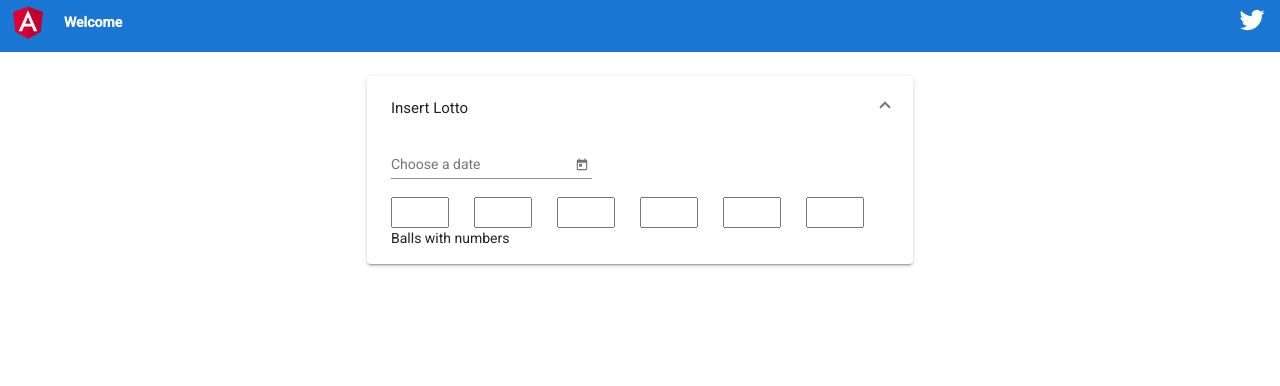
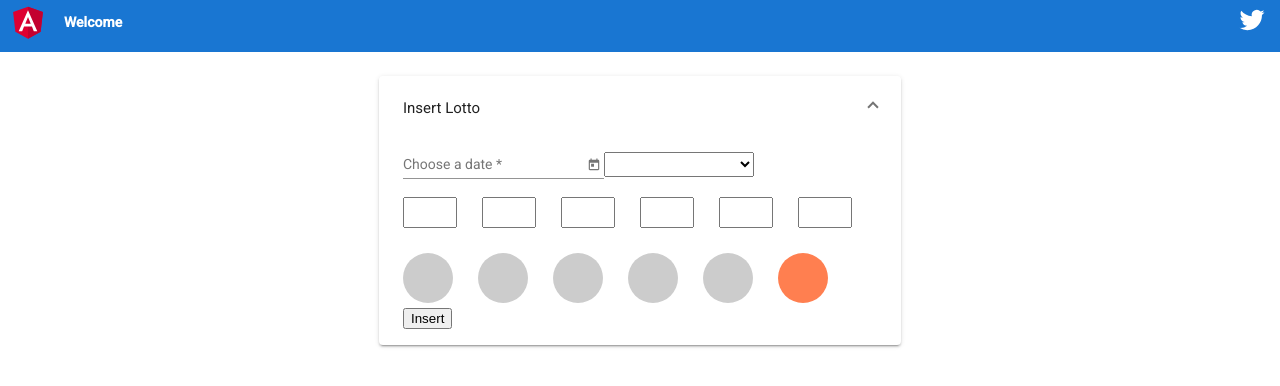
Before and after one commit to echizen86/jc_lottery_web_client, an Angular app: page / in a window 1280 px wide. Both pictures are taken after a click on the button "Insert Lotto". Shown: the top 386 px of the page. Built offline with nearby package versions, Linux system fonts and the light colour scheme.

Commit message:
Working on insert lotto form without validations

```diff
--- /dev/null
+++ b/src/app/sections/main/data-type/lotto-type.ts
@@ -0,0 +1,4 @@
+export class LottoType {
+  lottoType: string;
+  description: string;
+}
--- /dev/null
+++ b/src/app/sections/main/data-type/lotto.ts
@@ -0,0 +1,12 @@
+import { LottoType } from './lotto-type';
+
+export class Lotto {
+  numberOne: number;
+  numberTwo: number;
+  numberThree: number;
+  numberFour: number;
+  numberFive: number;
+  specialBall: number;
+  date: Date;
+  lottoType: LottoType;
+}
--- a/src/app/sections/main/insert-lotto/insert-lotto.component.css
+++ b/src/app/sections/main/insert-lotto/insert-lotto.component.css
@@ -1,9 +1,33 @@
-.mat-form-field + .mat-form-field {
-  margin-left: 8px;
-}
-
 .number {
-  width: 50px;
+  width: 46px;
   height: 25px;
   margin-right: 25px;
 }
+
+.select-lotto-type {
+  width: 150px;
+  height: 25px;
+  align-content: flex-end;
+}
+
+.line-balls {
+  margin-top: 25px;
+}
+
+.dot {
+  height: 50px;
+  width: 50px;
+  background-color: #ccc;
+  border-radius: 50%;
+  display: inline-block;
+  margin-right: 25px;
+}
+
+.dot-number {
+  font-size: 25px;
+  padding: 12px;
+}
+
+.dot-special-ball {
+  background-color: coral;
+}
--- a/src/app/sections/main/insert-lotto/insert-lotto.component.html
+++ b/src/app/sections/main/insert-lotto/insert-lotto.component.html
@@ -5,39 +5,83 @@
         Insert Lotto
       </mat-panel-title>
     </mat-expansion-panel-header>
+    <form [formGroup]="insertLottoForm" novalidate>
       <div>
+        <span>
           <mat-form-field>
             <mat-label>Choose a date</mat-label>
-        <input matInput [matDatepicker]="picker">
+            <input matInput [matDatepicker]="picker" formControlName="date">
             <mat-datepicker-toggle matSuffix [for]="picker"></mat-datepicker-toggle>
             <mat-datepicker #picker></mat-datepicker>
           </mat-form-field>
+        </span>
+        <span>
+          <select class="select-lotto-type" formControlName="selectedLottoType">
+            <option></option>
+            <option *ngFor="let lotto of lottoTypeList" [ngValue]="lotto" [innerText]="lotto.description"></option>
+          </select>
+        </span>
       </div>
       <!-- Inputs -->
       <div>
         <span>
-          <input class="number">
+          <input class="number" formControlName="numberOne" maxlength=2>
         </span>
         <span>
-          <input class="number">
+          <input class="number" formControlName="numberTwo" maxlength=2>
         </span>
         <span>
-          <input class="number">
+          <input class="number" formControlName="numberThree" maxlength=2>
         </span>
         <span>
-          <input class="number">
+          <input class="number" formControlName="numberFour" maxlength=2>
         </span>
         <span>
-          <input class="number">
+          <input class="number" formControlName="numberFive" maxlength=2>
         </span>
         <span>
-          <input class="number">
+          <input class="number" formControlName="specialBall" maxlength=2>
         </span>
       </div>
 
       <!-- Balls -->
+      <div class="line-balls">
+        <span class="dot">
+          <div class="dot-number">
+            <span [innerText]="getNumberOne()"></span>
+          </div>
+        </span>
+        <span class="dot">
+          <div class="dot-number">
+            <span [innerText]="getNumberTwo()"></span>
+          </div>
+        </span>
+        <span class="dot">
+          <div class="dot-number">
+            <span [innerText]="getNumberThree()"></span>
+          </div>
+        </span>
+        <span class="dot">
+          <div class="dot-number">
+            <span [innerText]="getNumberFour()"></span>
+          </div>
+        </span>
+        <span class="dot">
+          <div class="dot-number">
+            <span [innerText]="getNumberFive()"></span>
+          </div>
+        </span>
+        <span class="dot dot-special-ball">
+          <div class="dot-number">
+            <span [innerText]="getSpecialBall()"></span>
+          </div>
+        </span>
+      </div>
       <div>
-      Balls with numbers
+        <button (click)="insertLotto()">
+          Insert
+        </button>
       </div>
+    </form>
   </mat-expansion-panel>
 </mat-accordion>
--- a/src/app/sections/main/insert-lotto/insert-lotto.component.ts
+++ b/src/app/sections/main/insert-lotto/insert-lotto.component.ts
@@ -1,4 +1,8 @@
 import { Component, OnInit } from '@angular/core';
+import { FormGroup, FormBuilder, FormControl, Validators } from '@angular/forms';
+import { LottoType } from '../data-type/lotto-type';
+import { Lotto } from '../data-type/lotto';
+import { isNullOrUndefinedOrEmpty } from 'src/app/shared/services/utils.service';
 
 
 @Component({
@@ -7,11 +11,113 @@ import { Component, OnInit } from '@angular/core';
   styleUrls: ['./insert-lotto.component.css']
 })
 export class InsertLottoComponent implements OnInit {
+
+  insertLottoForm: FormGroup;
   panelOpenState: boolean;
+  lottoTypeList: LottoType[];
+  lotto: Lotto;
 
-  constructor() {}
+  constructor(private formBuilder: FormBuilder) { }
 
   ngOnInit(): void {
+    this.initializingData();
+    this.initializingLottoType();
+
+    this.buildInsertLottoForm();
+    this.subscribeToFormChanges();
+  }
+
+  initializingData() {
     this.panelOpenState = false;
+    this.lottoTypeList = [];
+    this.lotto = new Lotto();
   }
+
+  initializingLottoType() {
+    const powerBall = new LottoType();
+    powerBall.lottoType = 'P';
+    powerBall.description = 'Power Ball';
+    this.lottoTypeList[0] = powerBall;
+
+    const megaMillions = new LottoType();
+    megaMillions.lottoType = 'M';
+    megaMillions.description = 'Mega Millions';
+    this.lottoTypeList[1] = megaMillions;
+  }
+
+  buildInsertLottoForm() {
+    this.insertLottoForm = this.formBuilder.group({
+      numberOne: new FormControl('', [Validators.required, Validators.maxLength(2)]),
+      numberTwo: new FormControl('', [Validators.required, Validators.maxLength(2)]),
+      numberThree: new FormControl('', [Validators.required, Validators.maxLength(2)]),
+      numberFour: new FormControl('', [Validators.required, Validators.maxLength(2)]),
+      numberFive: new FormControl('', [Validators.required, Validators.maxLength(2)]),
+      specialBall: new FormControl('', [Validators.required]),
+      date: new FormControl('', [Validators.required]),
+      selectedLottoType: new FormControl('', [Validators.required])
+    });
+  }
+
+  subscribeToFormChanges() {
+    this.insertLottoForm.get('date').valueChanges.subscribe(value => {
+      this.lotto.date = value;
+    });
+
+    this.insertLottoForm.get('selectedLottoType').valueChanges.subscribe(value => {
+      this.lotto.lottoType = value;
+    });
+
+    this.insertLottoForm.get('numberOne').valueChanges.subscribe(value => {
+      this.lotto.numberOne = value;
+    });
+
+    this.insertLottoForm.get('numberTwo').valueChanges.subscribe(value => {
+      this.lotto.numberTwo = value;
+    });
+
+    this.insertLottoForm.get('numberThree').valueChanges.subscribe(value => {
+      this.lotto.numberThree = value;
+    });
+
+    this.insertLottoForm.get('numberFour').valueChanges.subscribe(value => {
+      this.lotto.numberFour = value;
+    });
+
+    this.insertLottoForm.get('numberFive').valueChanges.subscribe(value => {
+      this.lotto.numberFive = value;
+    });
+
+    this.insertLottoForm.get('specialBall').valueChanges.subscribe(value => {
+      this.lotto.specialBall = value;
+    });
+  }
+
+  insertLotto() {
+    alert(JSON.stringify(this.lotto));
+  }
+
+  getNumberOne() {
+    return !isNullOrUndefinedOrEmpty(this.lotto.numberOne) ? this.lotto.numberOne : '';
+  }
+
+  getNumberTwo() {
+    return !isNullOrUndefinedOrEmpty(this.lotto.numberTwo) ? this.lotto.numberTwo : '';
+  }
+
+  getNumberThree() {
+    return !isNullOrUndefinedOrEmpty(this.lotto.numberThree) ? this.lotto.numberThree : '';
+  }
+
+  getNumberFour() {
+    return !isNullOrUndefinedOrEmpty(this.lotto.numberFour) ? this.lotto.numberFour : '';
+  }
+
+  getNumberFive() {
+    return !isNullOrUndefinedOrEmpty(this.lotto.numberFive) ? this.lotto.numberFive : '';
+  }
+
+  getSpecialBall() {
+    return !isNullOrUndefinedOrEmpty(this.lotto.specialBall) ? this.lotto.specialBall : '';
+  }
+
 }
--- a/src/app/sections/sections.module.ts
+++ b/src/app/sections/sections.module.ts
@@ -11,6 +11,7 @@ import { MatDialogModule } from '@angular/material/dialog';
 import { PortalModule } from '@angular/cdk/portal';
 import { ScrollingModule } from '@angular/cdk/scrolling';
 import { CommonModule } from '@angular/common';
+import { FormsModule, ReactiveFormsModule } from '@angular/forms';
 
 @NgModule({
   declarations: [],
--- /dev/null
+++ b/src/app/shared/services/utils.service.ts
@@ -0,0 +1,3 @@
+export function isNullOrUndefinedOrEmpty(value) {
+  return value === null || value === undefined || value === '';
+}
```
Also changed, not shown: src/app/app.module.ts (+5 -2 lines). Lines whose indentation alone changed are shown as unchanged.
